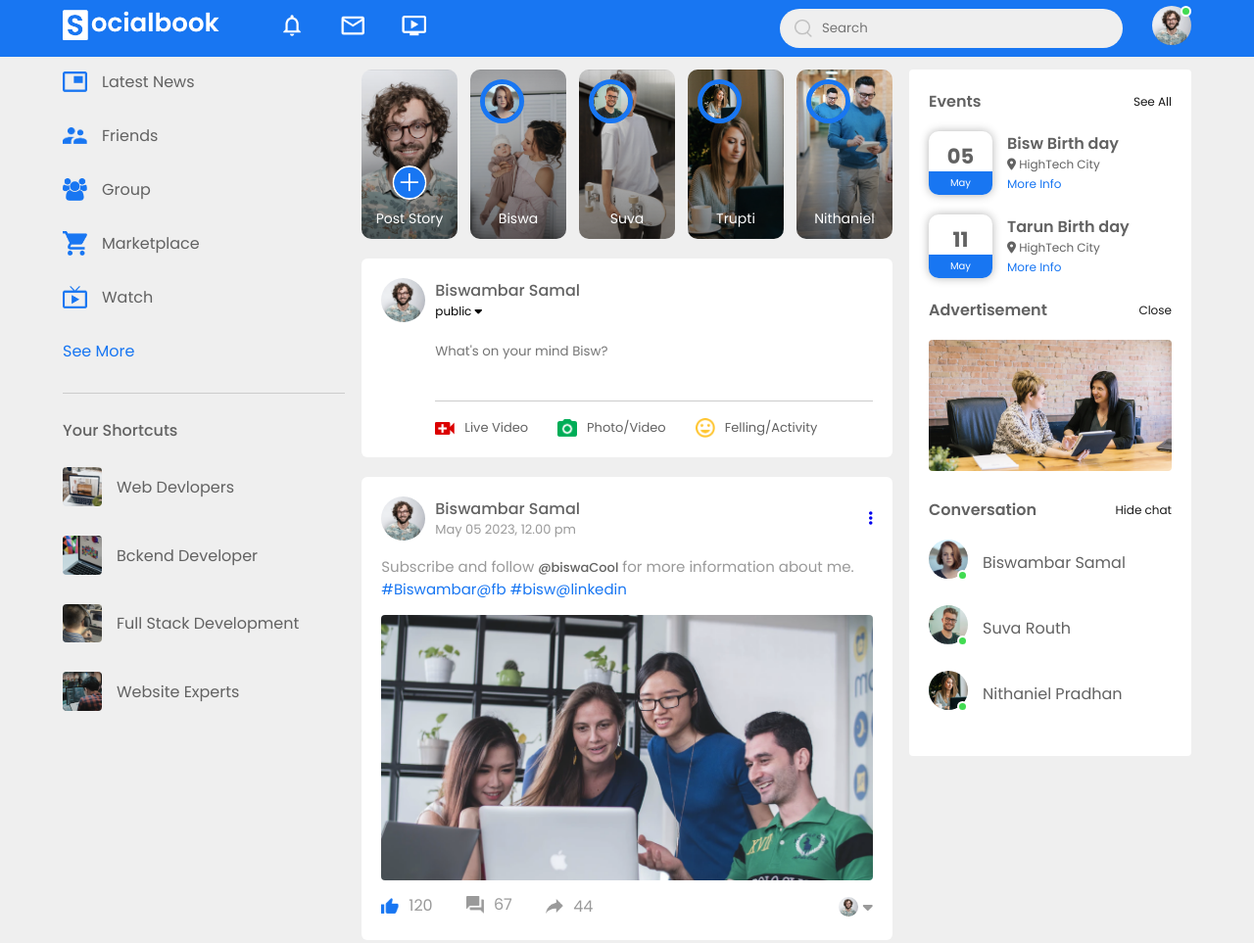
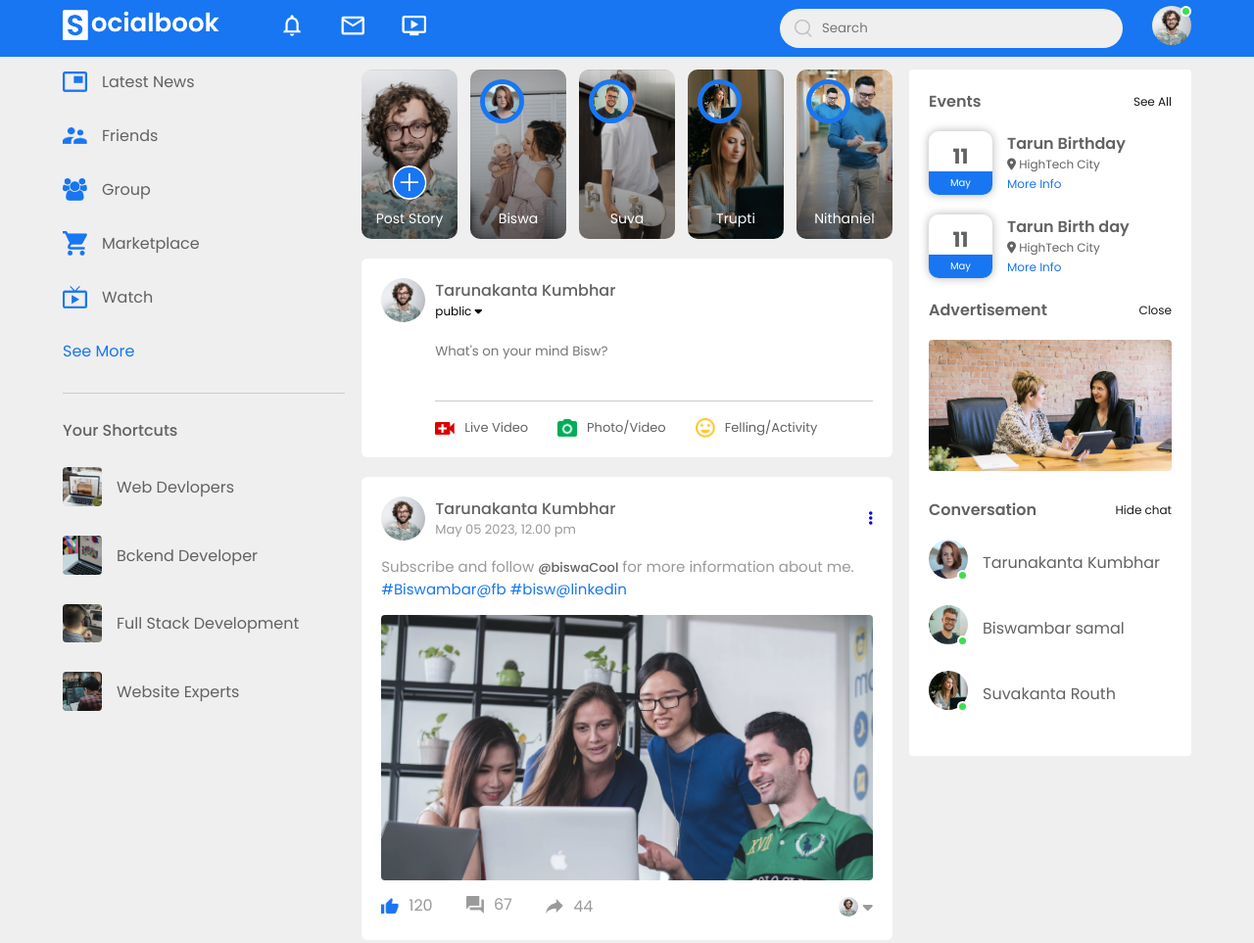
Before and after one commit to Tarun-Zenitsu/socialbook, a plain HTML site: page index.html in a window 1280 px wide. Shown: the top 963 px of the page at 98% size. Drawn offline with Linux system fonts and the light colour scheme.

Commit message:
change name form biswambar to Tarun

```diff
--- a/index.html
+++ b/index.html
@@ -45,7 +45,7 @@
                 <div class="user-profile">
                     <img src="images/profile-pic.png">
                     <div>
-                        <p>Biswambar Samal</p>
+                        <p>Tarunaknata Kumbhar</p>
                         <a href="profile.html">See your profile</a>
                     </div>
                 </div>
@@ -127,7 +127,7 @@
                 <div class="user-profile">
                     <img src="images/profile-pic.png">
                     <div>
-                        <p>Biswambar Samal</p>
+                        <p>Tarunakanta Kumbhar</p>
                         <small>public <i class="fa-sharp fa-solid fa-caret-down"></i></small>
                     </div>
                 </div>
@@ -146,7 +146,7 @@
                     <div class="user-profile">
                         <img src="images/profile-pic.png">
                         <div>
-                            <p>Biswambar Samal</p>
+                            <p>Tarunakanta Kumbhar</p>
                             <span>May 05 2023, 12.00 pm</span>
                         </div>
                     </div>
@@ -196,7 +196,7 @@
                     <div class="user-profile">
                         <img src="images/profile-pic.png">
                         <div>
-                            <p>Biswambar Samal</p>
+                            <p>Tarunakanta kumbhar</p>
                             <span>May 05 2023, 12.00 pm</span>
                         </div>
                     </div>
@@ -221,7 +221,7 @@
                     <div class="user-profile">
                         <img src="images/profile-pic.png">
                         <div>
-                            <p>Biswambar Samal</p>
+                            <p>Tarunakanta Kumbhar</p>
                             <span>May 05 2023, 12.00 pm</span>
                         </div>
                     </div>
@@ -246,7 +246,7 @@
                     <div class="user-profile">
                         <img src="images/profile-pic.png">
                         <div>
-                            <p>Biswambar Samal</p>
+                            <p>Tarunakanta Kumbhar</p>
                             <span>May 05 2023, 12.00 pm</span>
                         </div>
                     </div>
@@ -278,11 +278,11 @@
 
             <div class="event">
                 <div class="left-event">
-                    <h2>05</h2>
+                    <h2>11</h2>
                     <span>May</span>
                 </div>
                 <div class="right-event">
-                    <h4>Bisw Birth day</h4>
+                    <h4>Tarun Birthday</h4>
                     <p><i class="fa-solid fa-location-dot"></i> HighTech City</p>
                     <a href="#">More Info</a>
                 </div>
@@ -312,19 +312,19 @@
                 <div class="online">
                     <img src="images/member-1.png">
                 </div>
-                <p>Biswambar Samal</p>
+                <p>Tarunakanta Kumbhar</p>
             </div>
             <div class="online-list">
                 <div class="online">
                     <img src="images/member-2.png">
                 </div>
-                <p>Suva Routh</p>
+                <p>Biswambar samal</p>
             </div>
             <div class="online-list">
                 <div class="online">
                     <img src="images/member-3.png">
                 </div>
-                <p>Nithaniel Pradhan</p>
+                <p>Suvakanta Routh</p>
             </div>
 
         </div>
```
